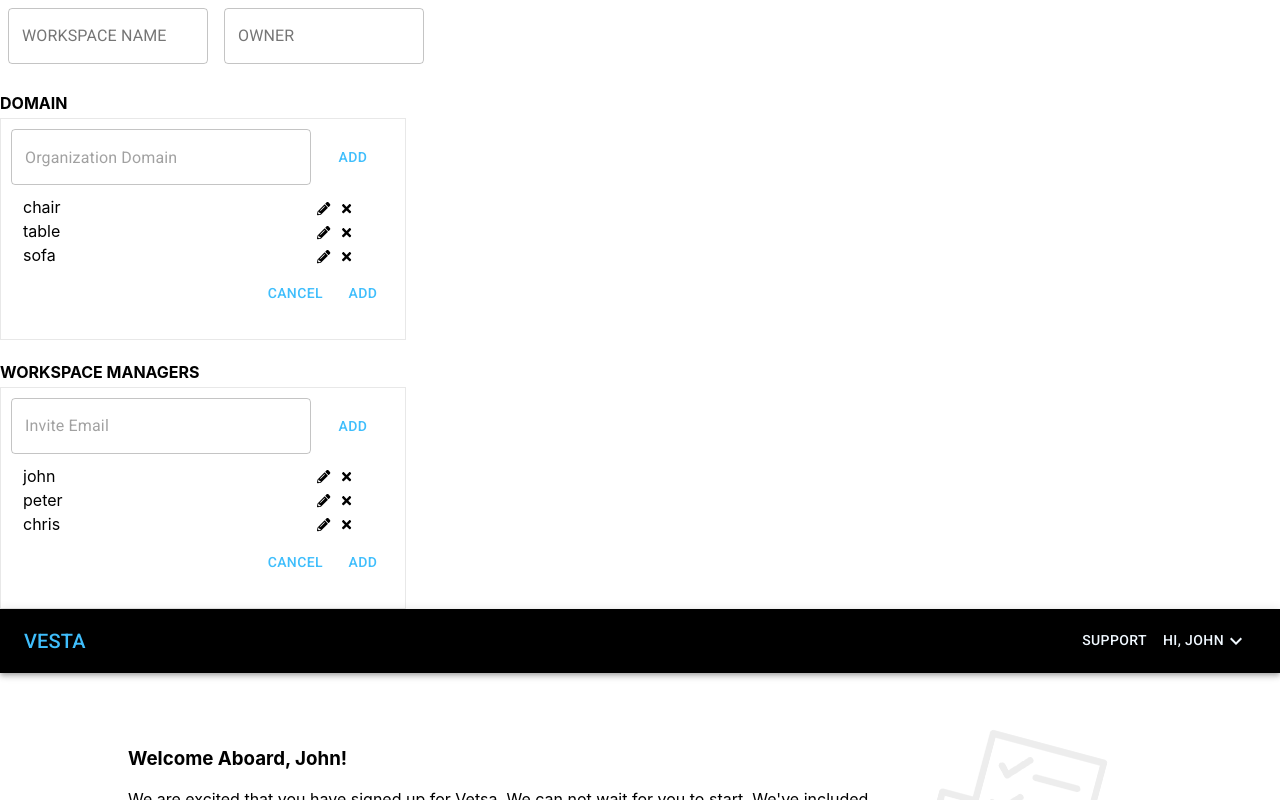
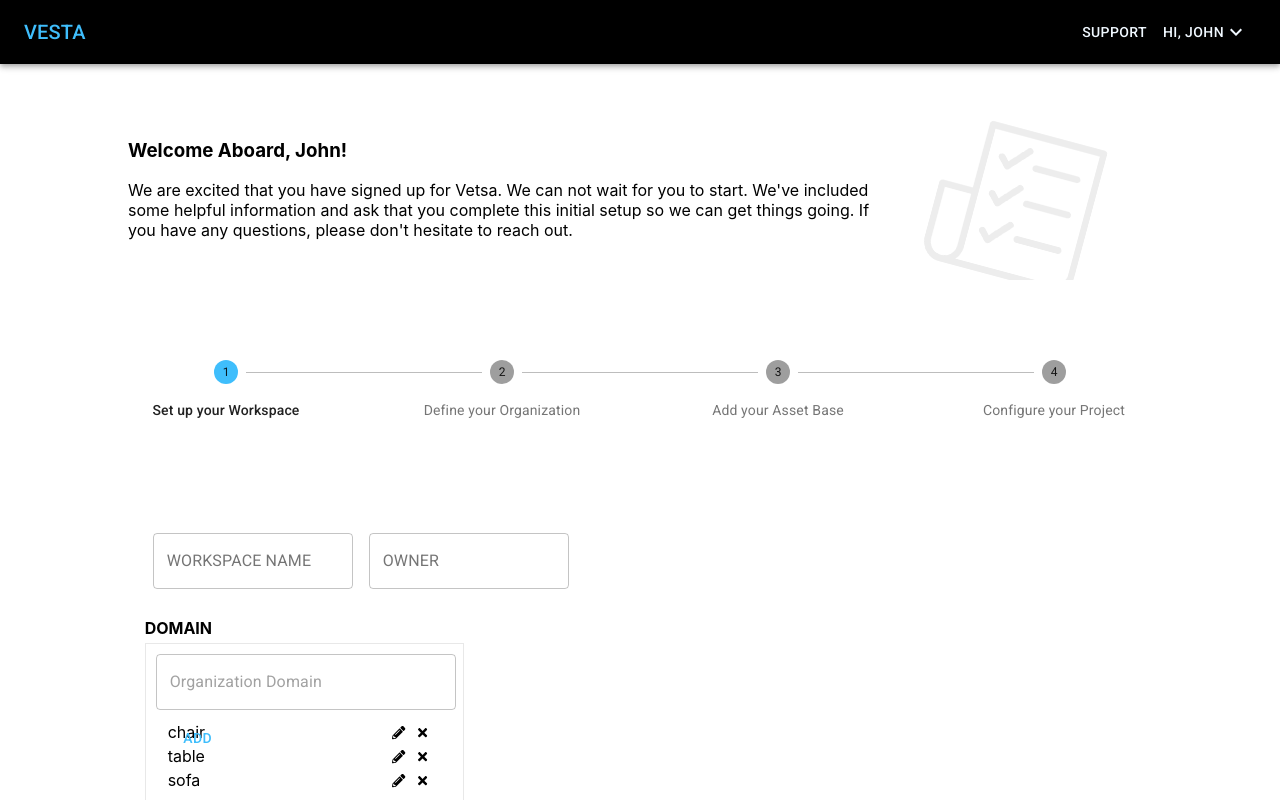
Before and after one commit to enablersinc/vesta2React, a React (Create React App) app: page / in a window 1280 px wide. Shown: the top 800 px of the page. Built offline with nearby package versions, Linux system fonts and the light colour scheme.

Commit message:
changes enablers logo

```diff
--- a/public/index.html
+++ b/public/index.html
@@ -2,7 +2,7 @@
 <html lang="en">
   <head>
     <meta charset="utf-8" />
-    <link rel="shortcut icon" href="%PUBLIC_URL%/favicon.ico" />
+    <link rel="shortcut icon" href="%PUBLIC_URL%/LogoOnly.png" />
     <!-- <meta name="viewport" content="width=device-width, initial-scale=1" /> -->
     <meta
       name="viewport"
--- a/src/components/App.tsx
+++ b/src/components/App.tsx
@@ -1,13 +1,11 @@
 import React from "react";
 import "./App.scss";
-import WorkspaceContainer from "./Onboarding/Workspace/WorkspaceContainer";
 import OnboardingContainer from "./Onboarding/OnboardingContainer";
 import "./App.scss";
 
 const App: React.FC = () => {
   return (
     <div className="App">
-      <WorkspaceContainer />
       <OnboardingContainer />
     </div>
   );
```
Also changed, not shown: public/LogoOnly.png (renamed from src/assets/images/LogoOnly.png).
